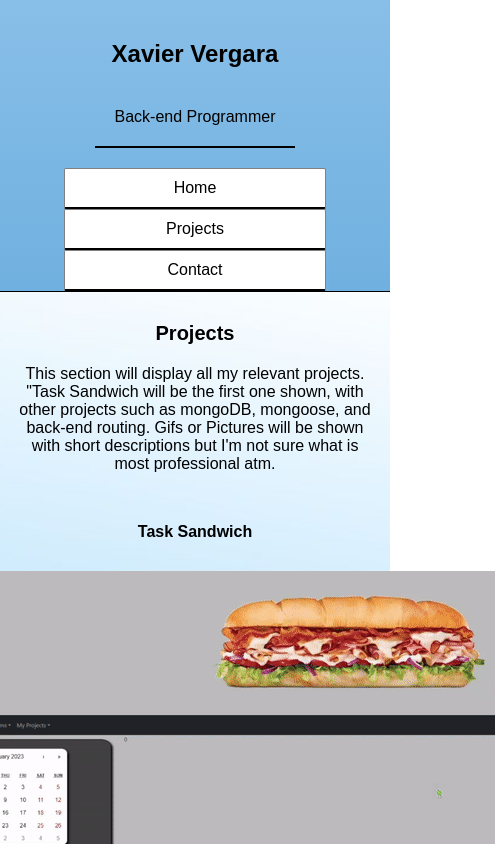
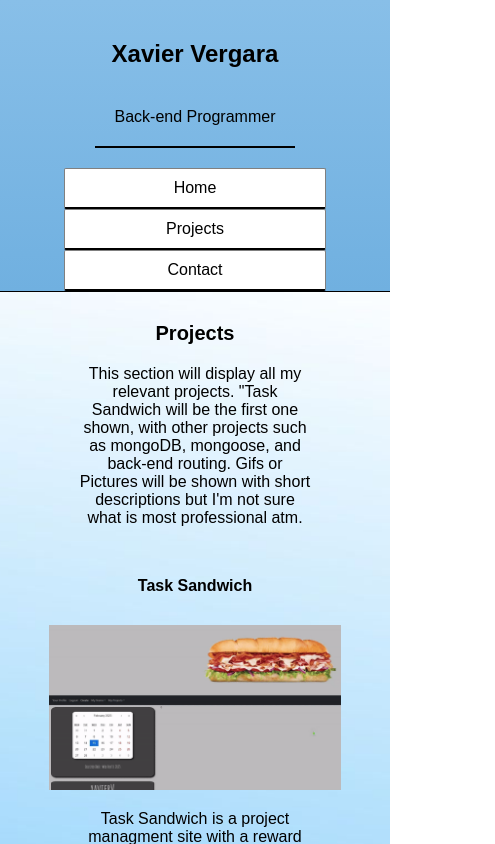
Before and after one commit to NyqEvo/my-react-portfolio, a React (Create React App) app: page / in a window 390 px wide. Both pictures are taken after a click on the item "Projects". Shown: the top 844 px of the page, 495 px wide, since content can reach past the window. Built offline with nearby package versions, Linux system fonts and the light colour scheme.

Commit message:
added mobile functionality to site and prepped for redeployment

```diff
--- a/src/components/Projects.css
+++ b/src/components/Projects.css
@@ -23,7 +23,7 @@
 
 @media (max-width: 768px) {
     .project-container img {
-        min-width: 50%;
+        max-width: 50%;
         height: auto;
     }
 }
```
Also changed, not shown: 6 other files (tests, documents, lock files or other folders).
